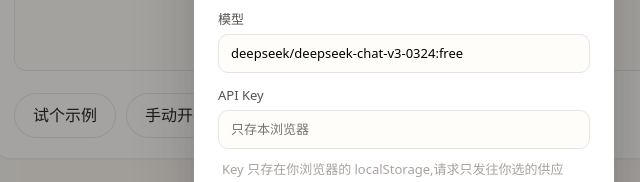
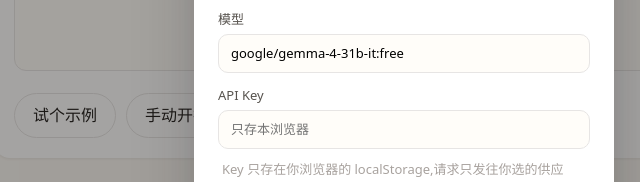
Before and after one commit to liyuankui/hang2la, a plain HTML site: page index.html in a window 1280 px wide. Both pictures are taken after a click on the button "⚙ 设置". Shown: the part 374-556 px from the top of the page, 236-876 px from the left. Drawn offline with Linux system fonts and the light colour scheme.

Commit message:
Update: 默认模型 gemma-4-31b-it:free(实测可用)

```diff
--- a/index.html
+++ b/index.html
@@ -64,7 +64,7 @@
       <input id="set-baseurl" placeholder="https://…/v1">
     </label>
     <label>模型
-      <input id="set-model" placeholder="如 deepseek/deepseek-chat-v3-0324:free">
+      <input id="set-model" placeholder="如 google/gemma-4-31b-it:free">
     </label>
     <label>API Key
       <input id="set-key" type="password" autocomplete="off" placeholder="只存本浏览器">
--- a/llm.js
+++ b/llm.js
@@ -5,7 +5,7 @@
     id: 'openrouter',
     label: 'OpenRouter(有免费模型)',
     baseUrl: 'https://openrouter.ai/api/v1',
-    model: 'deepseek/deepseek-chat-v3-0324:free',
+    model: 'google/gemma-4-31b-it:free',
     keyUrl: 'https://openrouter.ai/keys',
   },
   {
```
Also changed, not shown: 1 other file.
